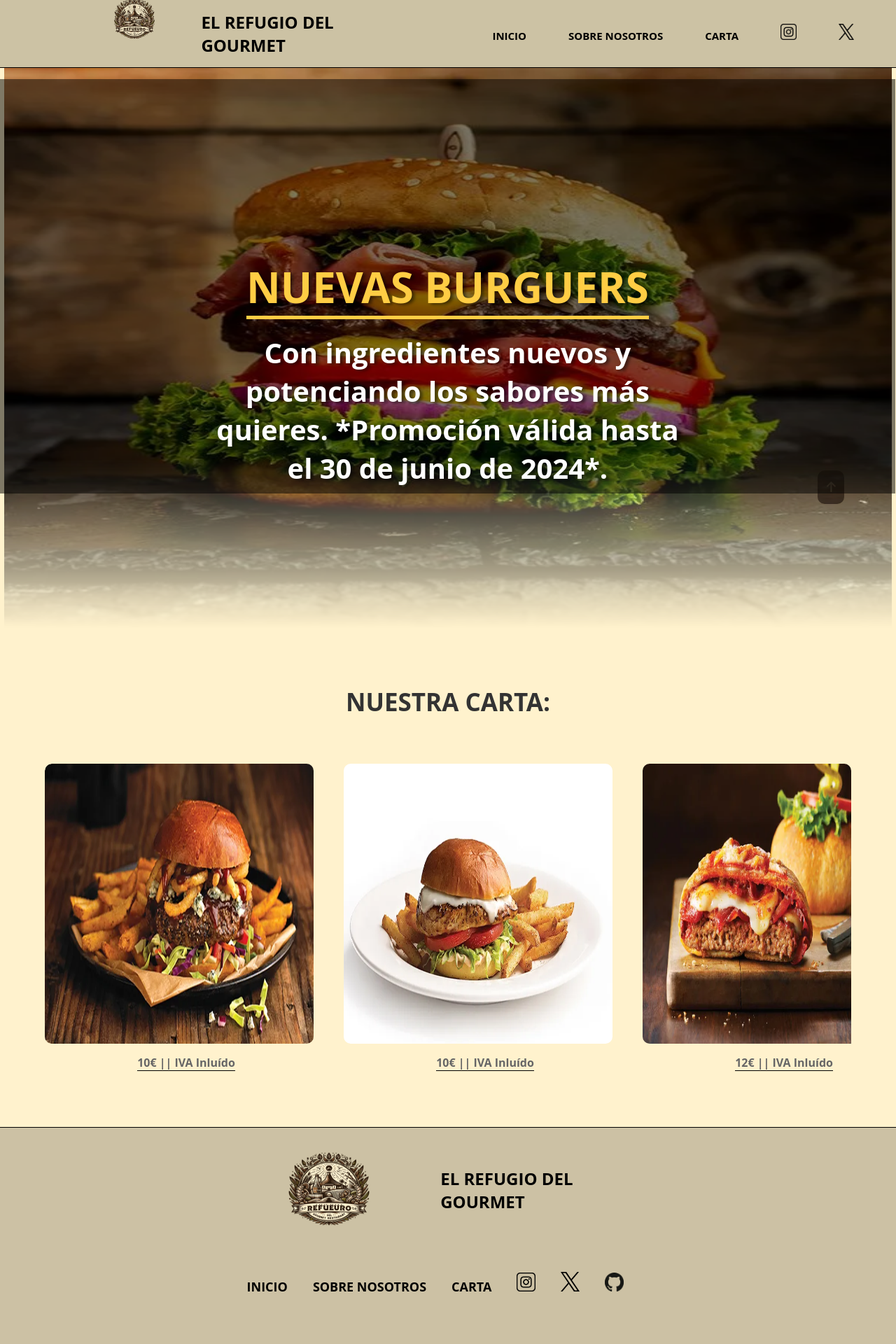
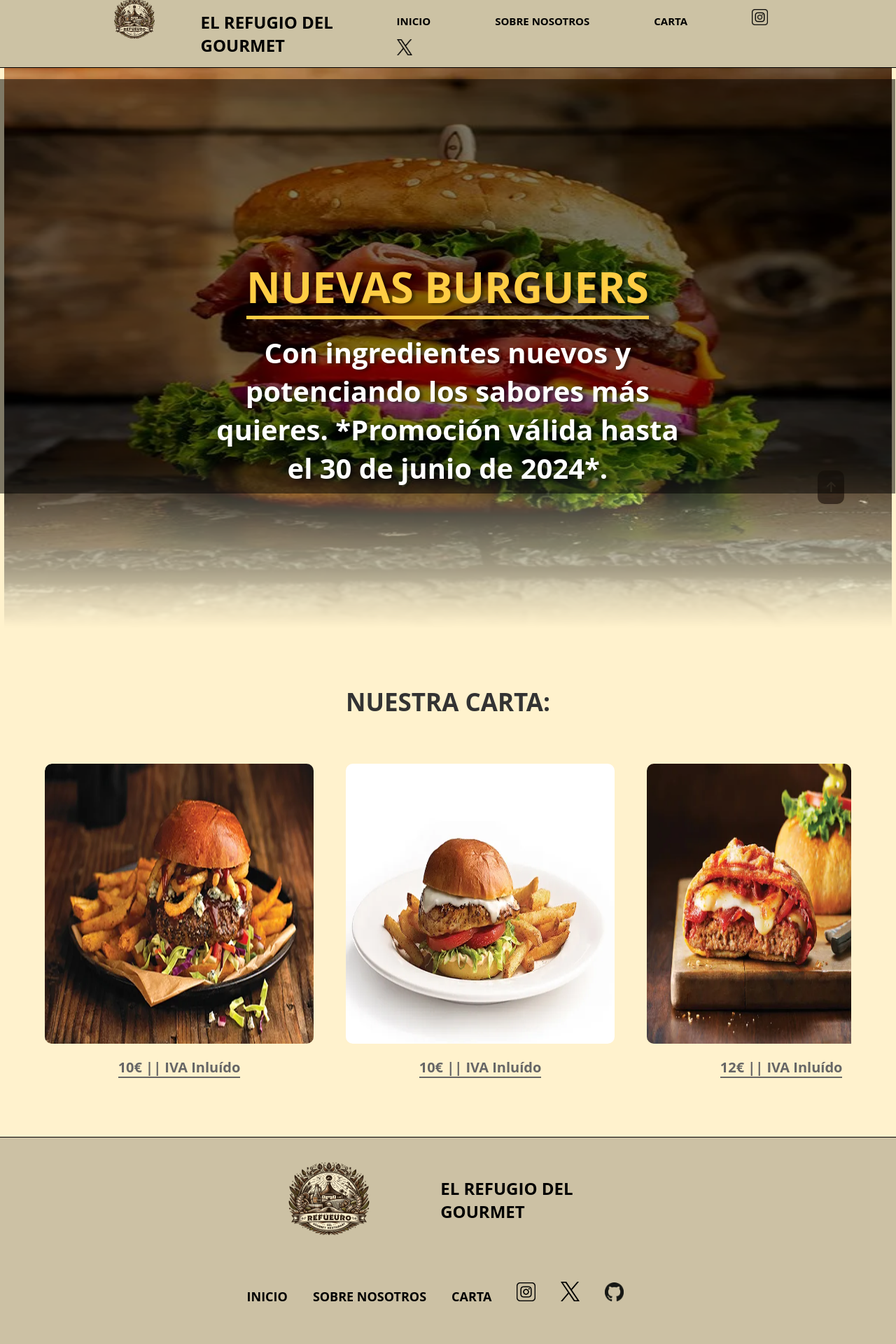
Before and after one commit to Deathvks/EL-REFUGIO-DEL-GOURMET, a React (Vite) app: page /menu in a window 1280 px wide. Shown: the top 1920 px of the page at 70% size. Built offline with nearby package versions, Linux system fonts and the light colour scheme.

Commit message:
hover header decoration

```diff
--- a/src/components/header/Header.css
+++ b/src/components/header/Header.css
@@ -21,8 +21,14 @@
     text-decoration: none;
     color: rgb(0, 0, 0);
     text-transform: uppercase;
+    padding: 8px 16px;
+    border-radius: 99px;
     font-weight: bold;
     font-size: 10px;
+}
+
+.header-container header nav a:hover{
+    background: #fff2cd;
 }
 
 .header-presentation{
--- a/src/components/header/Header.jsx
+++ b/src/components/header/Header.jsx
@@ -9,7 +9,7 @@ function Header(){
                     <a href='./' className='header-a'><h1 className='header-name'>EL REFUGIO DEL GOURMET</h1></a>
                 </div>
                 <nav>
-                    <a href='./'>Inicio</a>
+                    <a href='./' className='header-active'>Inicio</a>
                     <a href=''>Sobre Nosotros</a>
                     <a href='/menu'>Carta</a>
                     <a href='https://www.instagram.com' target='blank'><img src="../../../img/insta.webp" alt='insta' className='header-insta'/></a>
--- a/src/components/menu-image/MenuImage.css
+++ b/src/components/menu-image/MenuImage.css
@@ -2,7 +2,7 @@
     display: flex;
     flex-direction: column;
     align-items: center;
-    margin-right: 2%;
+    margin-right: 4%;
     height: auto;
     width: 100vw;
 }
@@ -35,7 +35,7 @@
     display: flex;
     justify-content: center;
     text-align: center;
-    border-bottom: 1px solid #000000;
+    border-bottom: 2px solid #666;
     color: #666;
     font-weight: bold;
     margin: 1em auto;
@@ -70,6 +70,9 @@
         width: 40vw;
         height: 32vh;
     }
+    .menu-image-text {
+        font-size: 17px;
+    }
 }
 
 /* Large devices (laptops/desktops, 992px and up) */
@@ -84,6 +87,10 @@
         width: 45vw;
         height: 38vh;
     }
+
+    .menu-image-text {
+        font-size: 20px;
+    }
 }
 
 /* Extra large devices (large laptops and desktops, 1200px and up) */
@@ -94,13 +101,13 @@
         margin-bottom: 4em;
     }
 
-    .menu-image-wrapper {
-        margin-right: 20px;
-    }
-
     .menu-image-array {
         width: 30vw;
         height: 50vh;
         border-radius: 10px;
     }
+
+    .menu-image-text {
+        font-size: 20px;
+    }
 }
```
